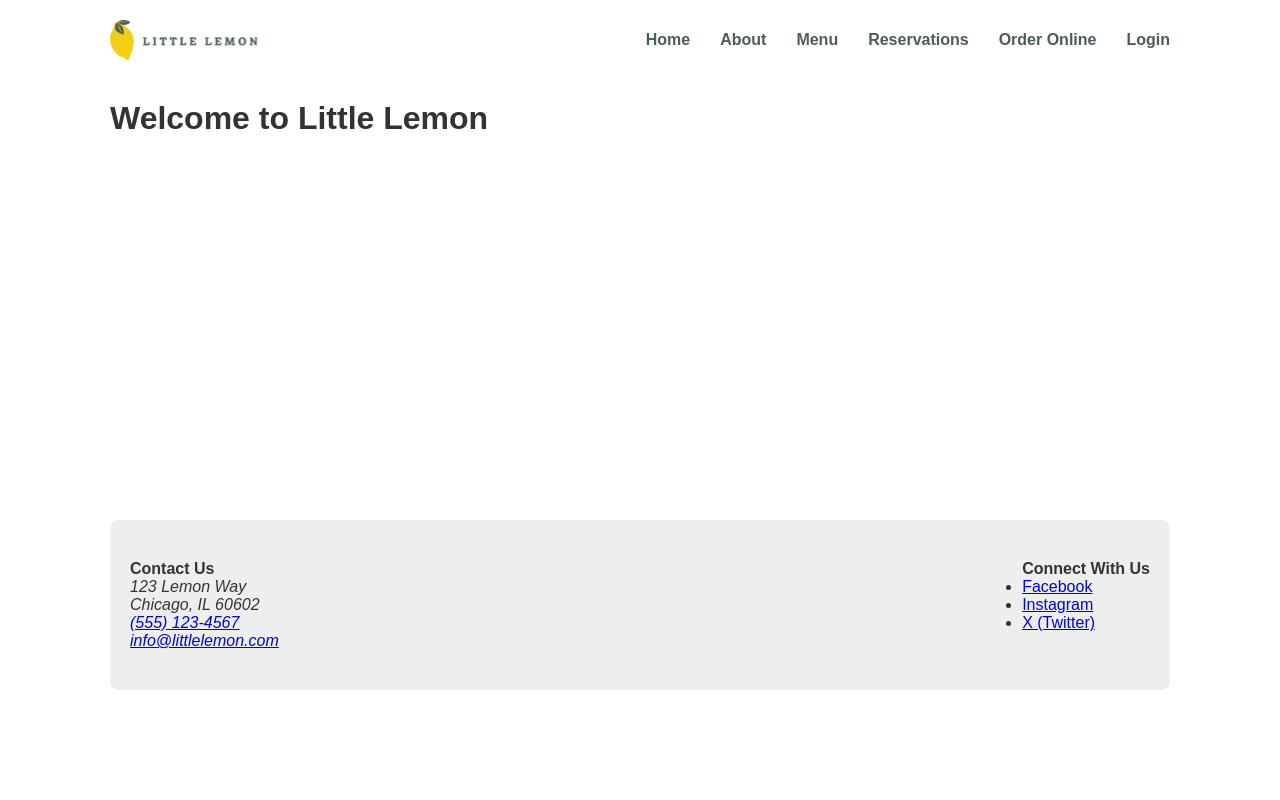
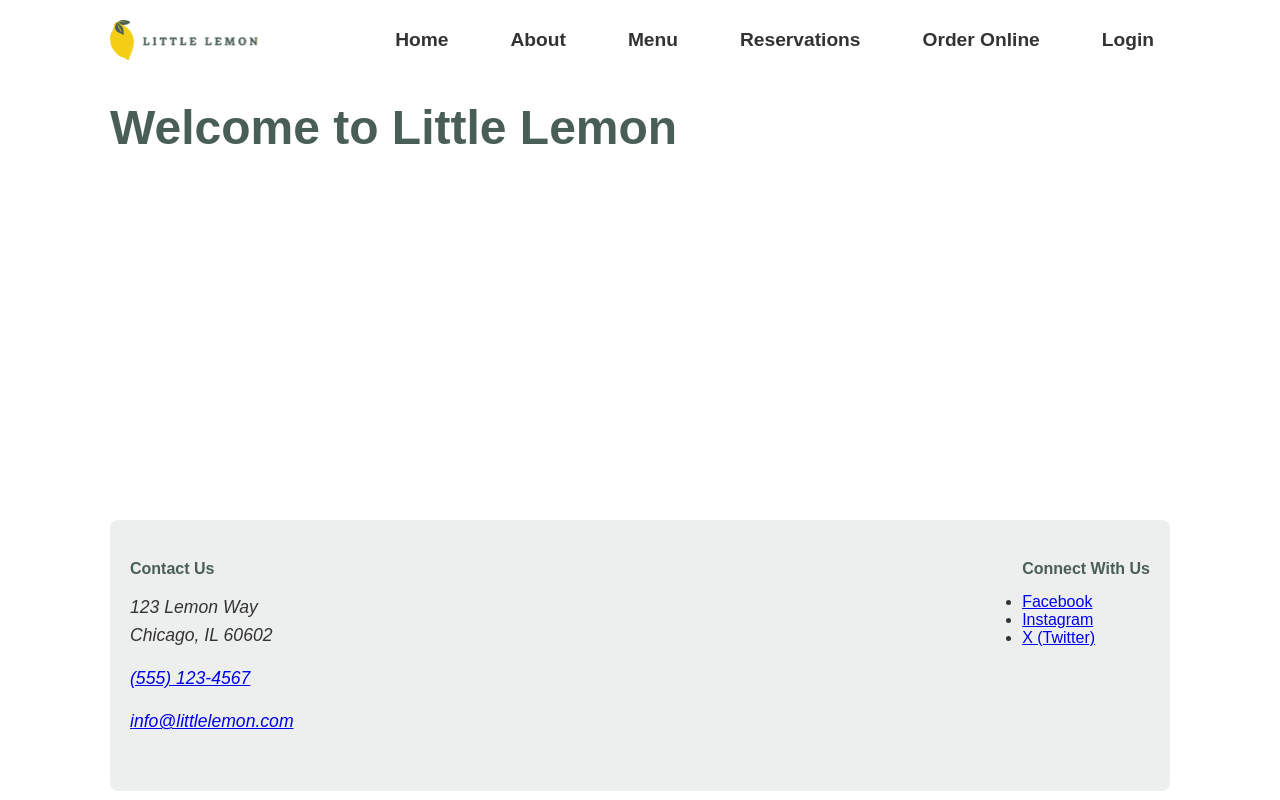
Before and after one commit to Ntando-Mo/my-app, a React (Create React App) app: page / in a window 1280 px wide. Built offline with nearby package versions, Linux system fonts and the light colour scheme.

Commit message:
Added more styling and routing as well in index.js

```diff
--- a/package.json
+++ b/package.json
@@ -9,6 +9,7 @@
     "@testing-library/user-event": "^13.5.0",
     "react": "^19.2.6",
     "react-dom": "^19.2.6",
+    "react-router-dom": "^7.15.1",
     "react-scripts": "5.0.1",
     "web-vitals": "^2.1.4"
   },
--- a/src/App.css
+++ b/src/App.css
@@ -20,7 +20,10 @@ body {
   padding: 0 20px;
 }
 
-header, nav, main, footer {
+header,
+nav,
+main,
+footer {
   grid-column: 1 / span 12;
 }
 
@@ -61,7 +64,6 @@ footer {
 
 /* Responsive Design: Tablet and Desktop */
 @media (min-width: 768px) {
-
   header {
     grid-column: 1 / span 3;
     justify-content: flex-start;
@@ -84,3 +86,95 @@ footer {
     justify-content: space-between;
   }
 }
+
+/* Little Lemon Brand Palette */
+:root {
+  --primary-green: #495e57;
+  --primary-yellow: #f4ce14;
+  --highlight-light: #edefee;
+  --highlight-dark: #333333;
+  --border-radius-main: 16px;
+}
+
+/* Typography Base */
+h1,
+h2,
+h3,
+h4,
+h5,
+h6 {
+  color: var(--primary-green);
+  margin-bottom: 15px;
+}
+
+h1 {
+  font-size: 3rem;
+  font-weight: bold;
+}
+
+h2 {
+  font-size: 2.5rem;
+}
+
+h3 {
+  font-size: 2rem;
+}
+
+p {
+  color: var(--highlight-dark);
+  font-size: 1.1rem;
+  line-height: 1.6;
+  margin-bottom: 15px;
+}
+
+span {
+  font-weight: bold;
+  color: var(--primary-green);
+}
+
+/* Navigation Styling */
+nav ul {
+  list-style: none;
+  padding: 0;
+  margin: 0;
+}
+
+nav li {
+  display: inline-block;
+}
+
+nav a {
+  text-decoration: none;
+  color: var(--highlight-dark);
+  font-size: 1.2rem;
+  font-weight: 600;
+  padding: 8px 16px;
+  border-radius: 8px;
+  transition:
+    background-color 0.3s ease,
+    color 0.3s ease;
+  white-space: nowrap;
+}
+
+/* Hover effect for navigation links */
+nav a:hover {
+  background-color: var(--primary-green);
+  color: var(--highlight-light);
+}
+
+/* Image Styling */
+img {
+  max-width: 100%;
+  height: auto;
+  display: block;
+  border-radius: var(--border-radius-main);
+  box-shadow: 0 4px 8px rgba(0, 0, 0, 0.1);
+  object-fit: cover;
+}
+
+/* Specific rule to stop the logo from getting the drop shadow and rounded corners */
+header img {
+  border-radius: 0;
+  box-shadow: none;
+  max-width: 200px; /* Adjust based on your logo size */
+}
--- a/src/index.js
+++ b/src/index.js
@@ -1,17 +1,16 @@
-import React from 'react';
-import ReactDOM from 'react-dom/client';
-import './index.css';
-import App from './App';
-import reportWebVitals from './reportWebVitals';
+import React from "react";
+import ReactDOM from "react-dom/client";
+import "./index.css";
+import App from "./App";
+import { BrowserRouter } from "react-router-dom"; // Import BrowserRouter
 
-const root = ReactDOM.createRoot(document.getElementById('root'));
+const root = ReactDOM.createRoot(document.getElementById("root"));
 root.render(
   <React.StrictMode>
-    <App />
-  </React.StrictMode>
+    <BrowserRouter>
+      {" "}
+      {/* Wrap App in BrowserRouter */}
+      <App />
+    </BrowserRouter>
+  </React.StrictMode>,
 );
-
-// If you want to start measuring performance in your app, pass a function
-// to log results (for example: reportWebVitals(console.log))
-// or send to an analytics endpoint. Learn more: https://bit.ly/CRA-vitals
-reportWebVitals();
```
Also changed, not shown: 1 other file (tests, documents, lock files or other folders).
